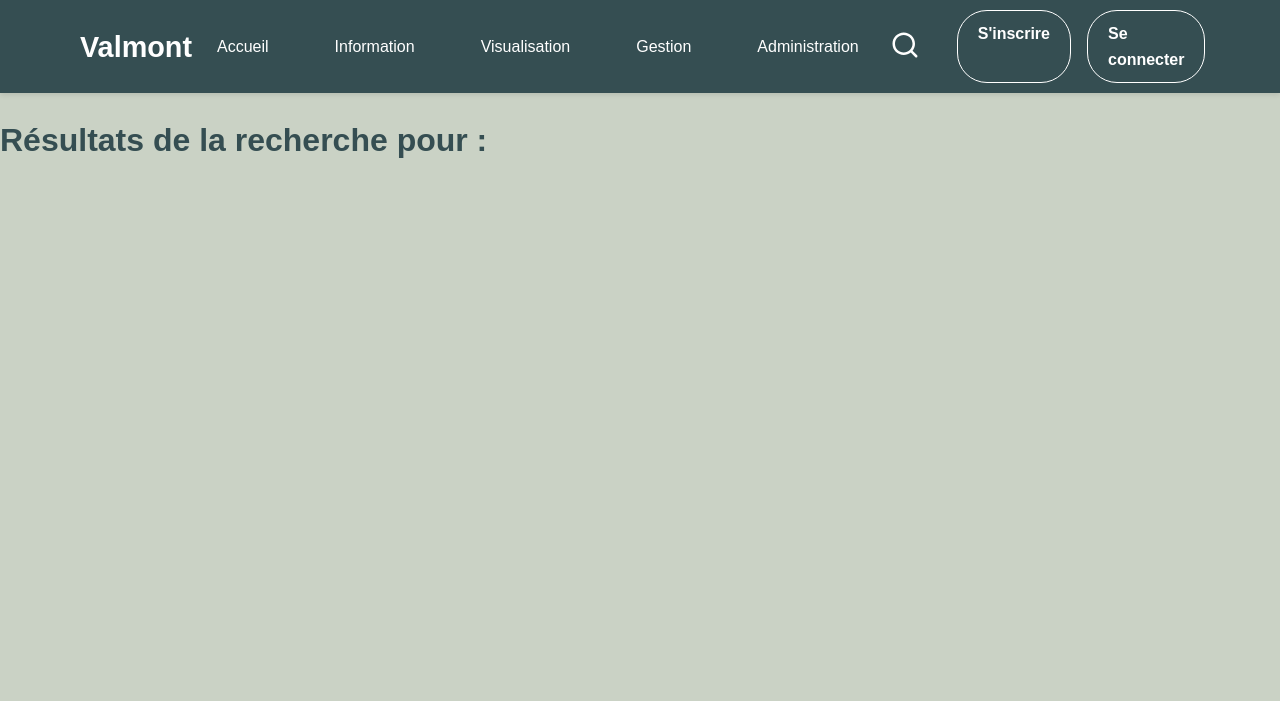
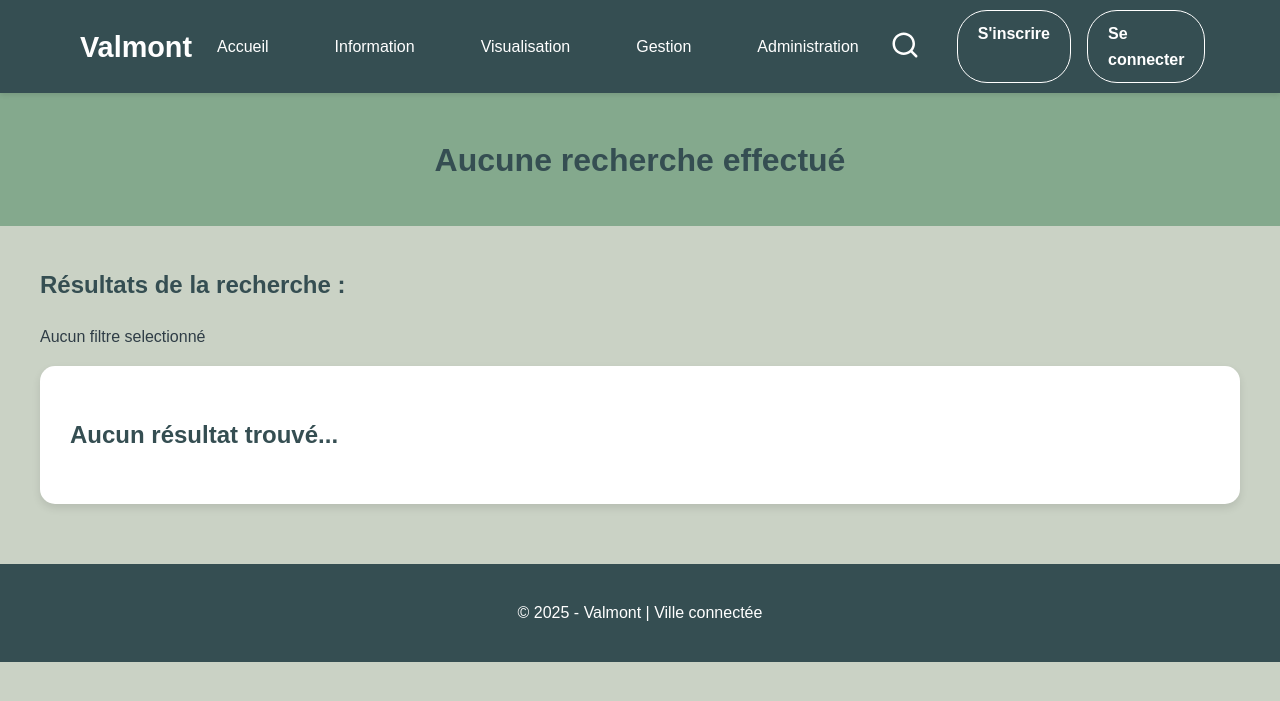
Before and after one commit to Myri23/Valmont, a Symfony app: template templates/search/results.html.twig in a window 1280 px wide. Shown: the top 701 px of the page. Run offline with Twig, Linux system fonts and the light colour scheme; the template is opened without the code that fills it, so the values that code supplies are empty; style sheets or scripts are compiled from the project's sources; some libraries are stand-ins or nearby versions.

Commit message:
Début fonctionnement barre de recherche (Récupérer le mot cherché ainsi que les filtres)

```diff
--- a/templates/base.html.twig
+++ b/templates/base.html.twig
@@ -31,10 +31,10 @@
             <input type="text" name="q" placeholder="Rechercher...">
 
             <!-- Filtres -->
-            <label><input type="checkbox" name="filters[]" value="lieux"> Lieux d’intérêt</label>
-            <label><input type="checkbox" name="filters[]" value="evenements"> Événements</label>
-            <label><input type="checkbox" name="filters[]" value="transports"> Transports</label>
-            <label><input type="checkbox" name="filters[]" value="horaires"> Horaires</label>
+            <label><input type="checkbox" name="tab[]" value="lieux"> Lieux d’intérêt</label>
+            <label><input type="checkbox" name="tab[]" value="evenements"> Événements</label>
+            <label><input type="checkbox" name="tab[]" value="transports"> Transports</label>
+            <label><input type="checkbox" name="tab[]" value="horaires"> Horaires</label>
 
             <button type="submit" class="btn-search">Rechercher</button>
 
--- a/templates/search/results.html.twig
+++ b/templates/search/results.html.twig
@@ -3,5 +3,44 @@
 {% block title %}Résultats de recherche{% endblock %}
 
 {% block body %}
-    <h1>Résultats de la recherche pour :</h1>
+<body>
+    <header class="hero">
+        {% if results|trim is not empty %}
+            <h1>Résultats de la recherche pour : </br><span>{{ results }}</span></h1>
+        {% else %}
+            <h1>Aucune recherche effectué</h1>
+        {% endif %}
+    </header>
+
+    <section class="container">
+        <h2>Résultats de la recherche : </h2>
+
+        {% if filters is not empty %}
+            <p>Filtre(s) selectionné(s) :
+            {% for val in filters %}
+                {{ val }}
+            {% endfor %}
+            </p>
+        {% else %}
+            <p>Aucun filtre selectionné</p>
+        {% endif %}
+
+        {% if results|trim is not empty %}
+            <div class="card">
+                <p>Ici sera présent le résultat de la recherche</p>
+            </div>
+        {% else %}
+            <div class="card">
+                <h1>Aucun résultat trouvé...</h1>
+            </div>
+        {% endif %}
+
+    </section>
+
+    <footer class="footer">
+        <p>&copy; 2025 - Valmont | Ville connectée</p>
+    </footer>
+
+    <script src="{{ asset('search-panel.js') }}"></script>
+</body>
 {% endblock %}
```
Also changed, not shown: src/Controller/SearchController.php (+6 -8 lines).
